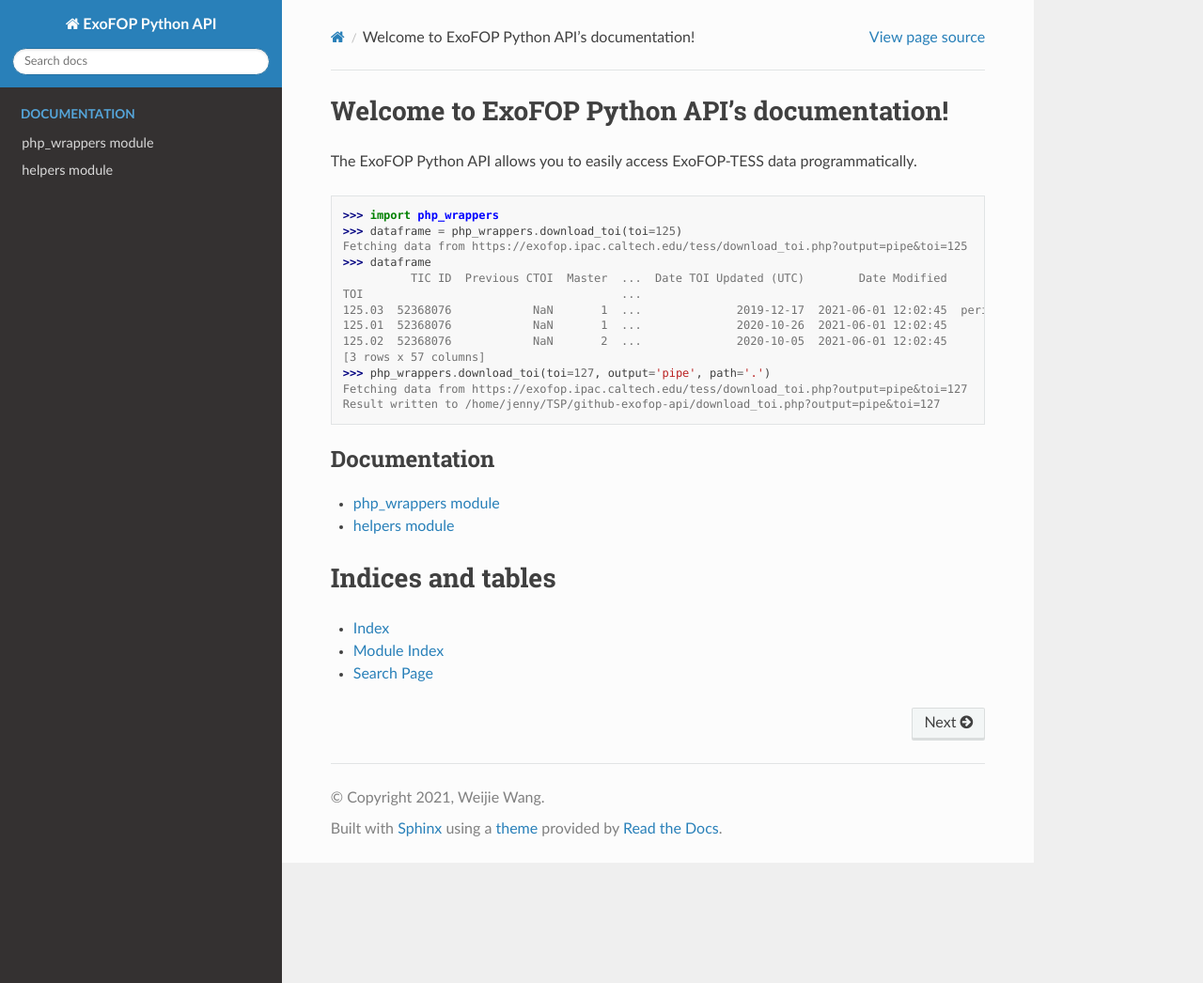
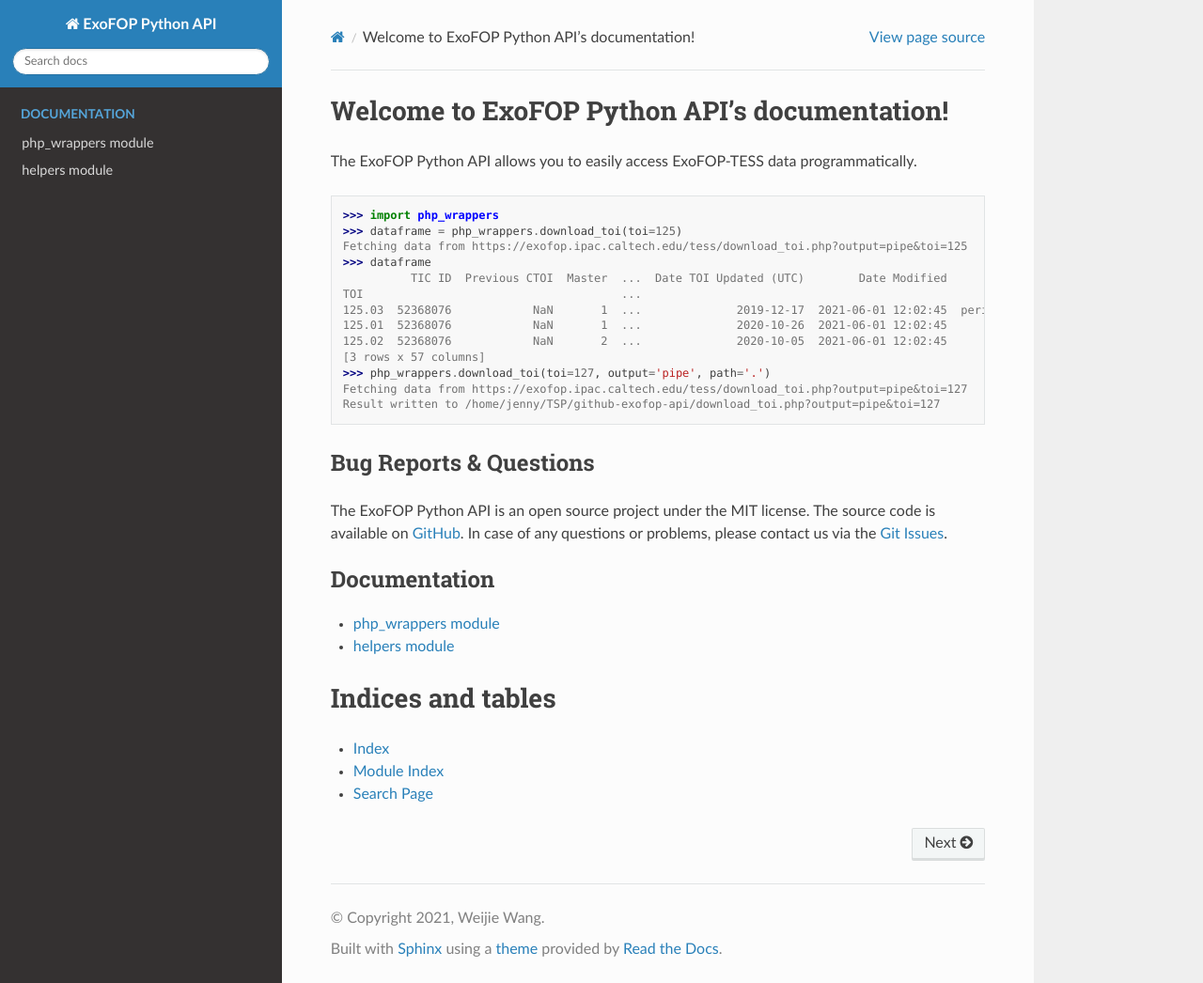
Before and after one commit to jennywwww/etta, a Sphinx documentation site: the page built from docs-source/source/index.rst, in a window 1280 px wide and 1046 px high. Shown: the whole window at 94% size. Built offline with Sphinx 7.4.7 and the Read the Docs theme 2.0.0, drawn with Linux system fonts in a browser that asks for light colours.

Commit message:
Added 'bug reports & questions' section

```diff
--- a/docs-source/source/index.rst
+++ b/docs-source/source/index.rst
@@ -31,6 +31,10 @@
    :maxdepth: 1
    :caption: Getting Started
 
+Bug Reports & Questions
+-----------------------
+
+The ExoFOP Python API is an open source project under the MIT license. The source code is available on `GitHub`_. In case of any questions or problems, please contact us via the `Git Issues`_.
 
 .. toctree::
    :maxdepth: 2
@@ -45,3 +49,6 @@
 * :ref:`genindex`
 * :ref:`modindex`
 * :ref:`search`
+
+.. _GitHub: https://github.com/jennywwww/exofop-tess-api
+.. _Git Issues: https://github.com/jennywwww/exofop-tess-api/issues
```
